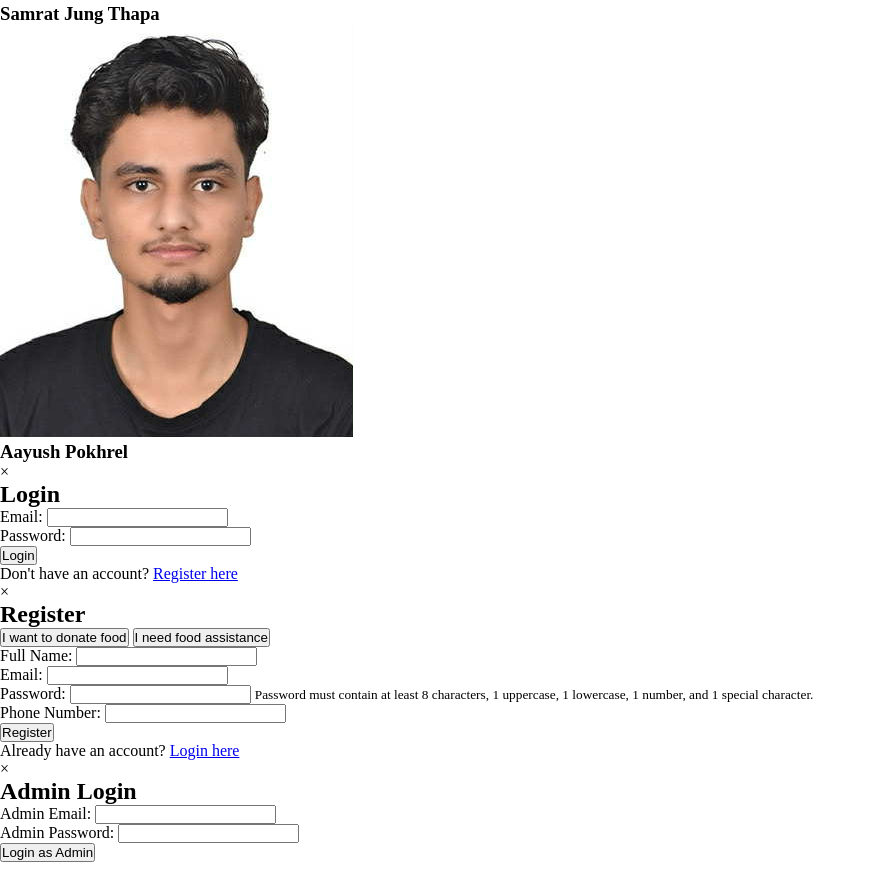
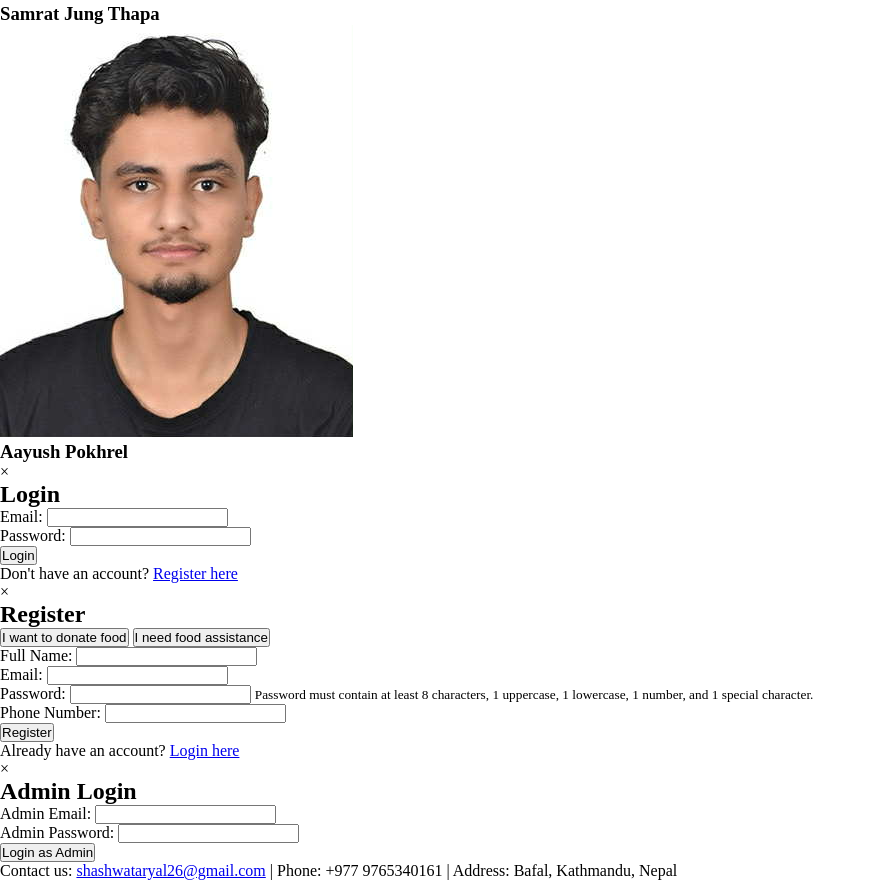
Before and after one commit to schizophrenicman/Food-Waste-Management, a plain HTML site: page index.html in a window 1280 px wide. Shown: the part 4638-5518 px from the top of the page, without its empty margins (0-876 px from the left). Drawn offline with Linux system fonts and the light colour scheme.

Commit message:
added footer

```diff
--- a/index.html
+++ b/index.html
@@ -256,5 +256,10 @@
         </div>
         <div id="admin-content"></div>
       </div>
+      <footer class="site-footer">
+      <div class="container" id="contact">
+        <p>Contact us: <a href="mailto:shashwataryal26@gmail.com">shashwataryal26@gmail.com</a> | Phone: +977 9765340161 | Address: Bafal, Kathmandu, Nepal</p>
+      </div>
+    </footer>
   </body>
 </html>
```
